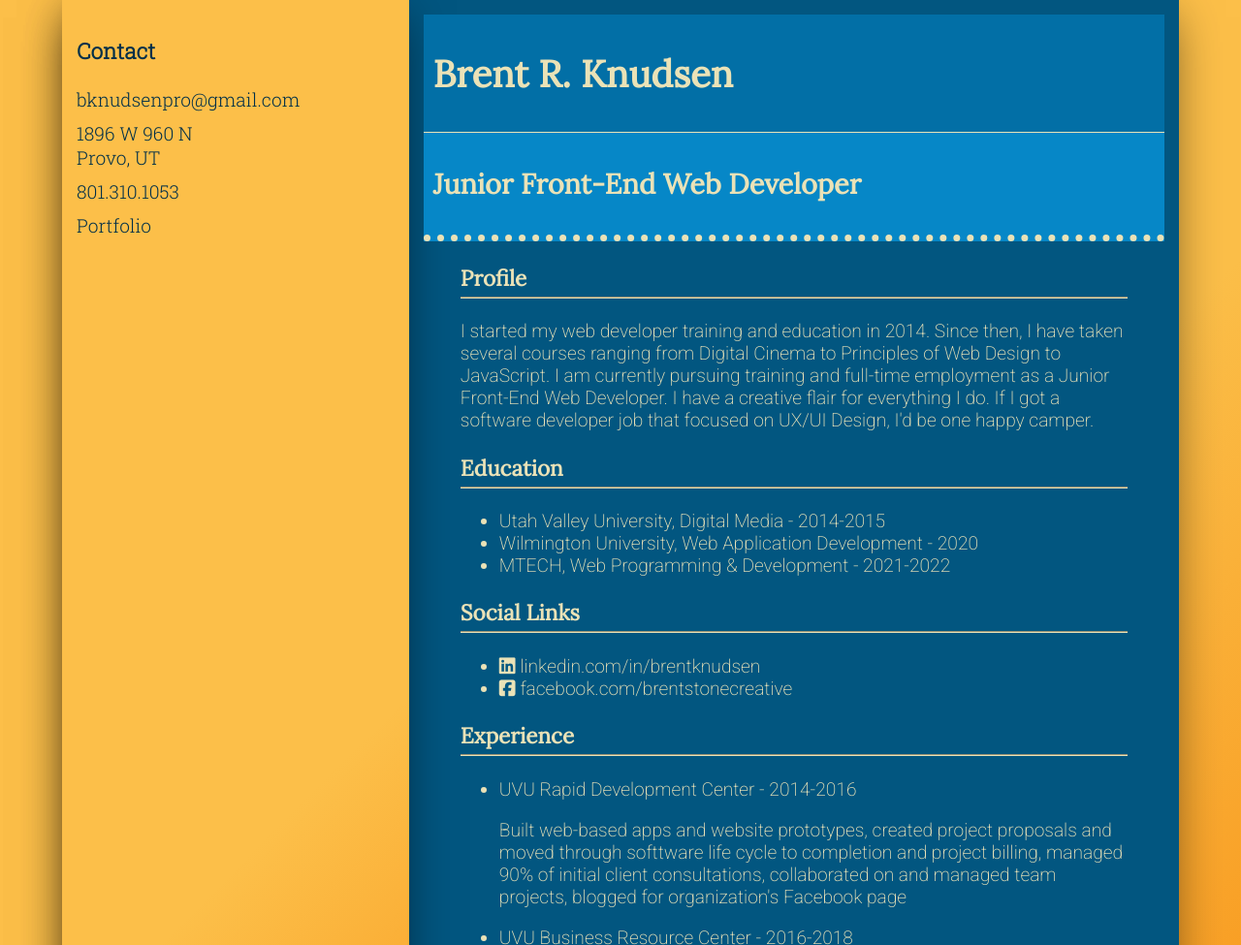
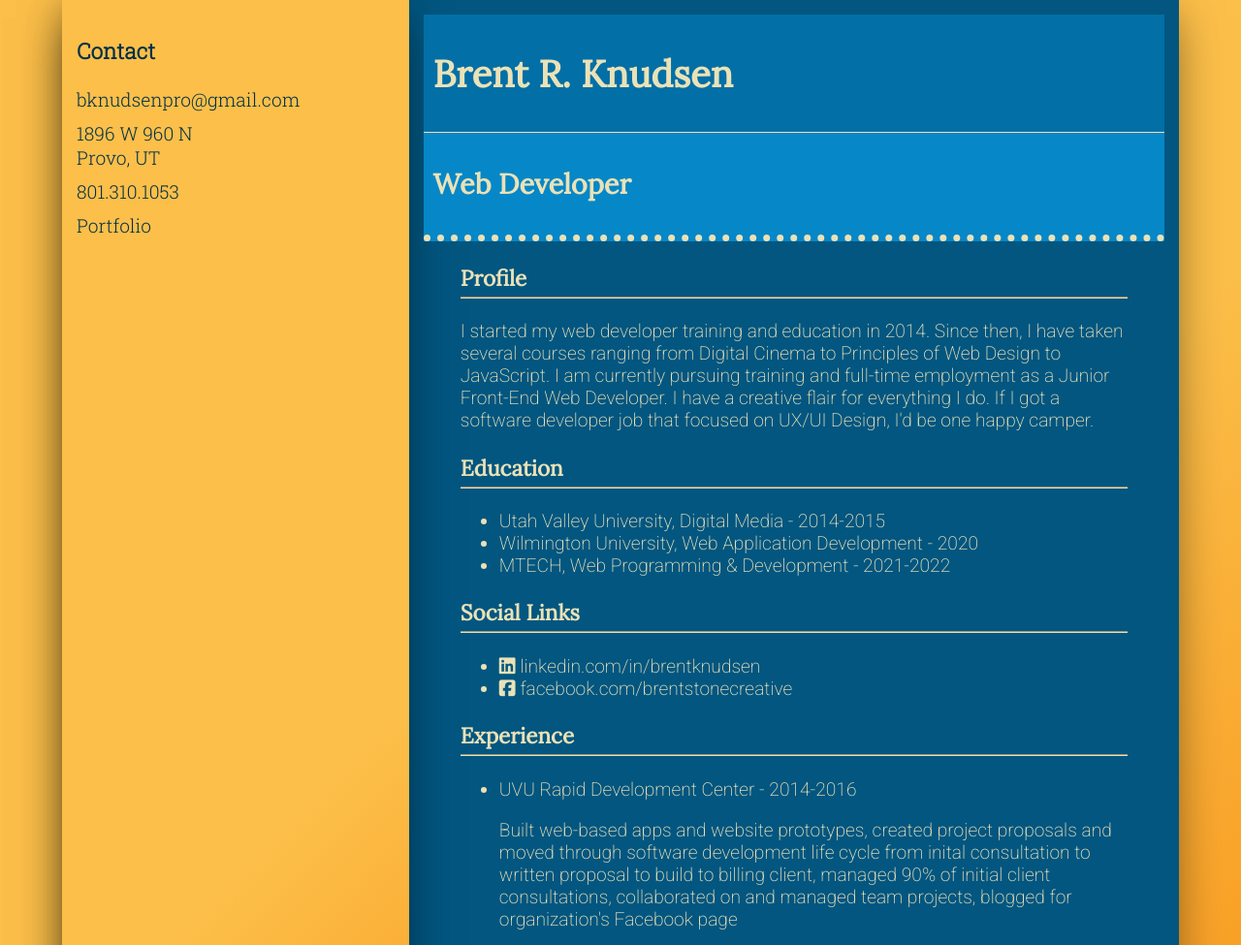
Before and after one commit to brentknudsenstud/SassResume, a plain HTML site: page index.html in a window 1280 px wide. Shown: the top 975 px of the page at 97% size. Drawn offline with Linux system fonts and the light colour scheme.

Commit message:
updated experience

```diff
--- a/index.html
+++ b/index.html
@@ -27,7 +27,7 @@
 
                 </div>
                 <div class="position">
-                    <h2>Junior Front-End Web Developer</h2>
+                    <h2>Web Developer</h2>
                 </div>
                 <div class="profile"><h3>Profile</h3>
                     <p>I started my web developer training and education in 2014. Since then, I have taken several courses ranging from Digital Cinema to Principles of Web Design to JavaScript. I am currently pursuing training and full-time employment as a Junior Front-End Web Developer. I have a creative flair for everything I do. If I got a software developer job that focused on UX/UI Design, I'd be one happy camper.</p>
@@ -54,7 +54,7 @@
                     <ul>
                         <li>UVU Rapid Development Center - 2014-2016
 
-                                <p>Built web-based apps and website prototypes, created project proposals and moved through softtware life cycle to completion and project billing, managed 90% of initial client consultations, collaborated on and managed team projects, blogged for organization's Facebook page </p>
+                                <p>Built web-based apps and website prototypes, created project proposals and moved through software development life cycle from inital consultation to written proposal to build to billing client, managed 90% of initial client consultations, collaborated on and managed team projects, blogged for organization's Facebook page </p>
                         </li>
                         <li>UVU Business Resource Center - 2016-2018
 
```
